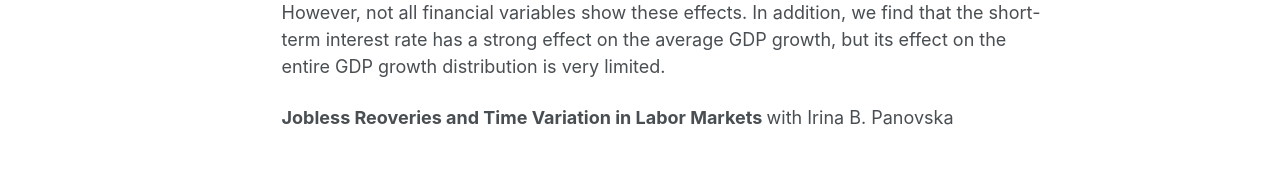
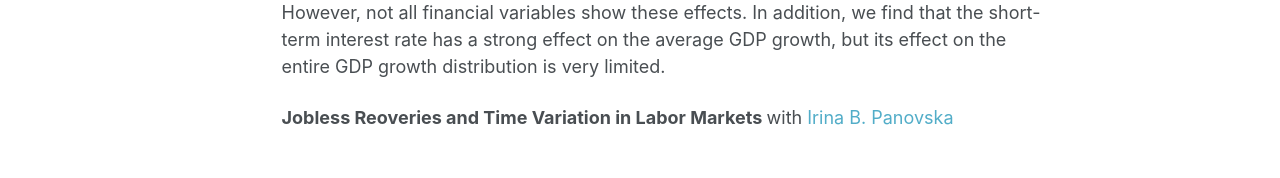
Before and after one commit to lichengzh/lichengzh.github.io, a Jekyll site: the page built from _pages/publications.md, in a window 1280 px wide. Shown: the part 771-949 px from the top of the page. Built offline with Jekyll 4.4.1, drawn with Linux system fonts in a browser that asks for light colours.

Commit message:
Update publications.md

```diff
--- a/_pages/publications.md
+++ b/_pages/publications.md
@@ -11,4 +11,5 @@ Specific to asset classes, investors move money from large-cap assets to mid-cap
 Abstract: In this paper, we empirically explore the interrelationship between monetary policy, financial conditions, and GDP growth based on cross-country panel data. Specifically, we estimate impulse responses of financial conditions to monetary policy, GDP growth distribution to financial conditions, and GDP growth to short-term interest rates through the smooth local projections. We apply the penalized quantile regression with fixed effects method to estimate the GDP growth distribution. Our results suggest that the financial conditions play a central role in the monetary policy transmission and offer a reliable signal to the entire GDP growth distribution, especially on the tail outcomes. However, not all financial variables show these effects.
 In addition, we find that the short-term interest rate has a strong effect on the average GDP growth, but its effect on the entire GDP growth distribution is very limited. <br>
 
-<b>Jobless Reoveries and Time Variation in Labor Markets </b> with Irina B. Panovska<br>
+<b>Jobless Reoveries and Time Variation in Labor Markets </b> with  [Irina B. Panovska](https://irinapanovska.com)
+<br>
```
